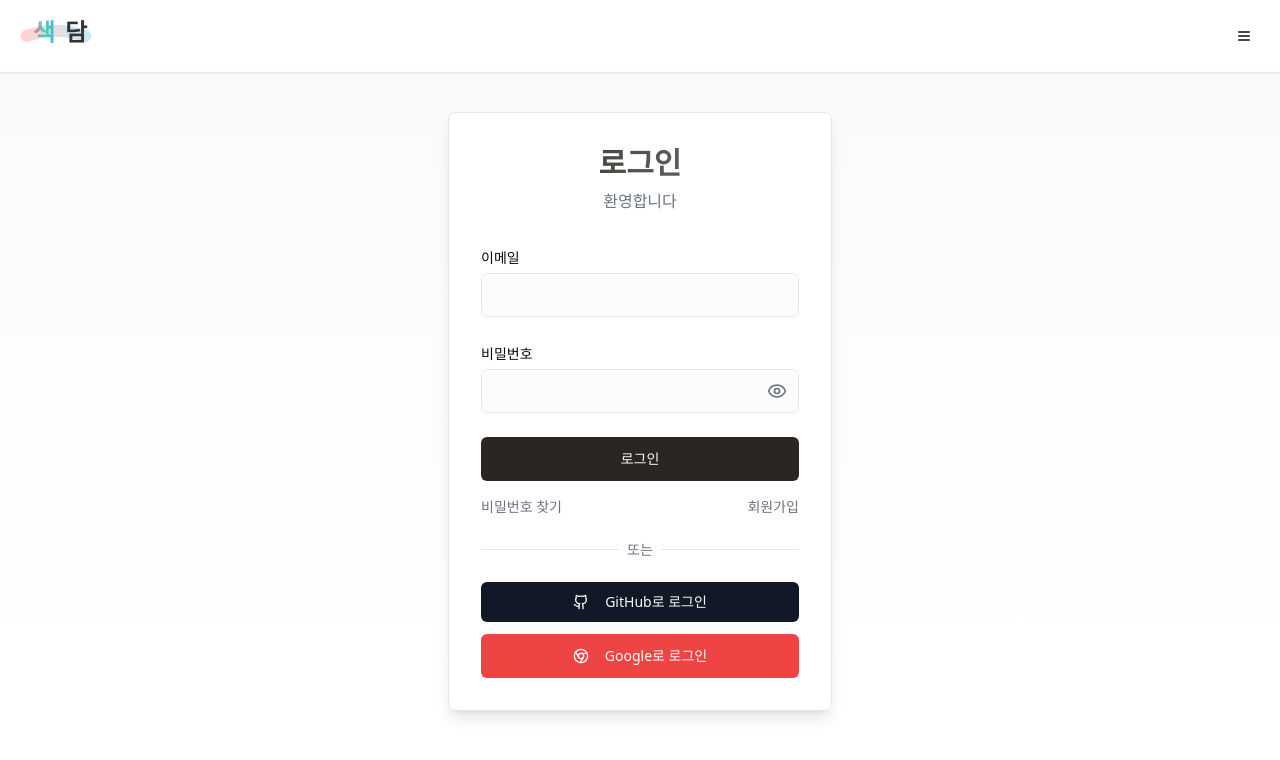
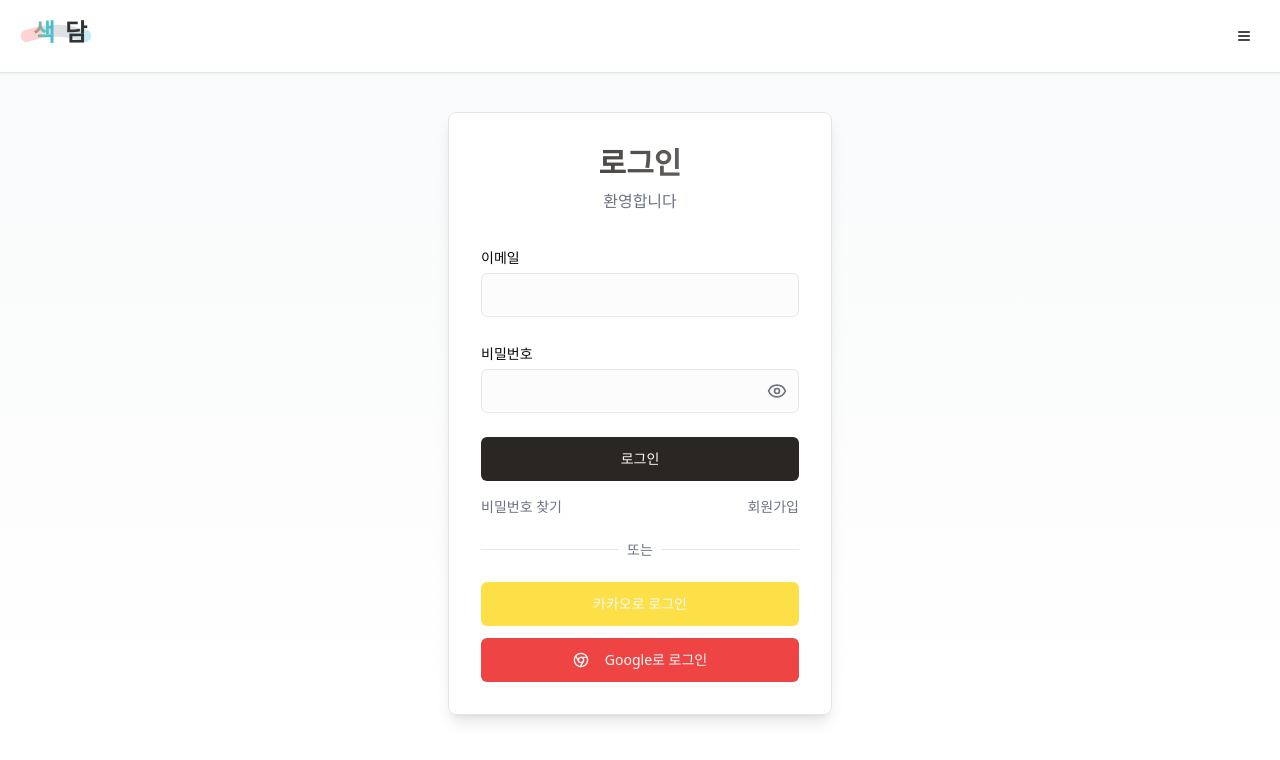
Before and after one commit to typingmistake/saekdam-web-fe, a React (Vite) app: page /login in a window 1280 px wide. Shown: the top 760 px of the page. Built offline with nearby package versions, Linux system fonts and the light colour scheme; no server answers.

Commit message:
feat: 카카오 로그인 버튼 추가 및 GitHub 로그인 버튼 제거

```diff
--- a/src/pages/LoginPage.tsx
+++ b/src/pages/LoginPage.tsx
@@ -10,7 +10,7 @@ import { Button } from '@/components/ui/button';
 import { Separator } from '@/components/ui/separator';
 import { Link } from 'react-router-dom';
 import { motion } from 'framer-motion';
-import { Github, Chrome } from 'lucide-react';
+import { Chrome } from 'lucide-react';
 import { loginFormSchema } from '@/schemas';
 import { useForm } from 'react-hook-form';
 import { zodResolver } from '@hookform/resolvers/zod';
@@ -28,21 +28,28 @@ export function LoginForm() {
         try {
             const jwt = await fetchApi('/users/login', {
                 method: 'POST',
-                headers: {
-                    'Content-Type': 'application/json',
-                },
+                headers: { 'Content-Type': 'application/json' },
                 body: JSON.stringify(values),
             });
-
             localStorage.setItem('jwt', jwt);
             alert('로그인이 완료되었습니다.');
             window.location.href = '/';
         } catch (error: unknown) {
-            if (error instanceof Error) {
-                alert(error.message);
-            } else {
-                alert('알 수 없는 오류가 발생했습니다.');
-            }
+            console.error(error);
+            alert(error instanceof Error ? error.message : '알 수 없는 오류가 발생했습니다.');
+        }
+    };
+
+    // 카카오 로그인 버튼 클릭 핸들러
+    const handleKakaoLogin = async () => {
+        try {
+            // 백엔드가 반환한 카카오 로그인 URL (JSON: { loginUrl: "..." })
+            const response = await fetchApi('/auth/kakao/login');
+            const { loginUrl } = response;
+            window.location.href = loginUrl;
+        } catch (error) {
+            console.error('카카오 로그인 에러:', error);
+            alert('카카오 로그인 중 오류가 발생했습니다.');
         }
     };
 
@@ -135,11 +142,14 @@ export function LoginForm() {
             </div>
 
             <div className="space-y-3">
+                {/* GitHub 로그인 버튼 제거 */}
+                {/* 카카오 로그인 버튼 추가 */}
                 <Button
-                    className="w-full bg-gray-900 hover:bg-gray-800 transition-colors"
+                    onClick={handleKakaoLogin}
+                    className="w-full h-11 bg-yellow-300 hover:bg-yellow-400 transition-colors"
                     variant="default"
                 >
-                    <Github className="mr-2 h-5 w-5" /> GitHub로 로그인
+                    카카오로 로그인
                 </Button>
                 <Button
                     className="w-full h-11 bg-red-500 hover:bg-red-600 transition-colors"
```
